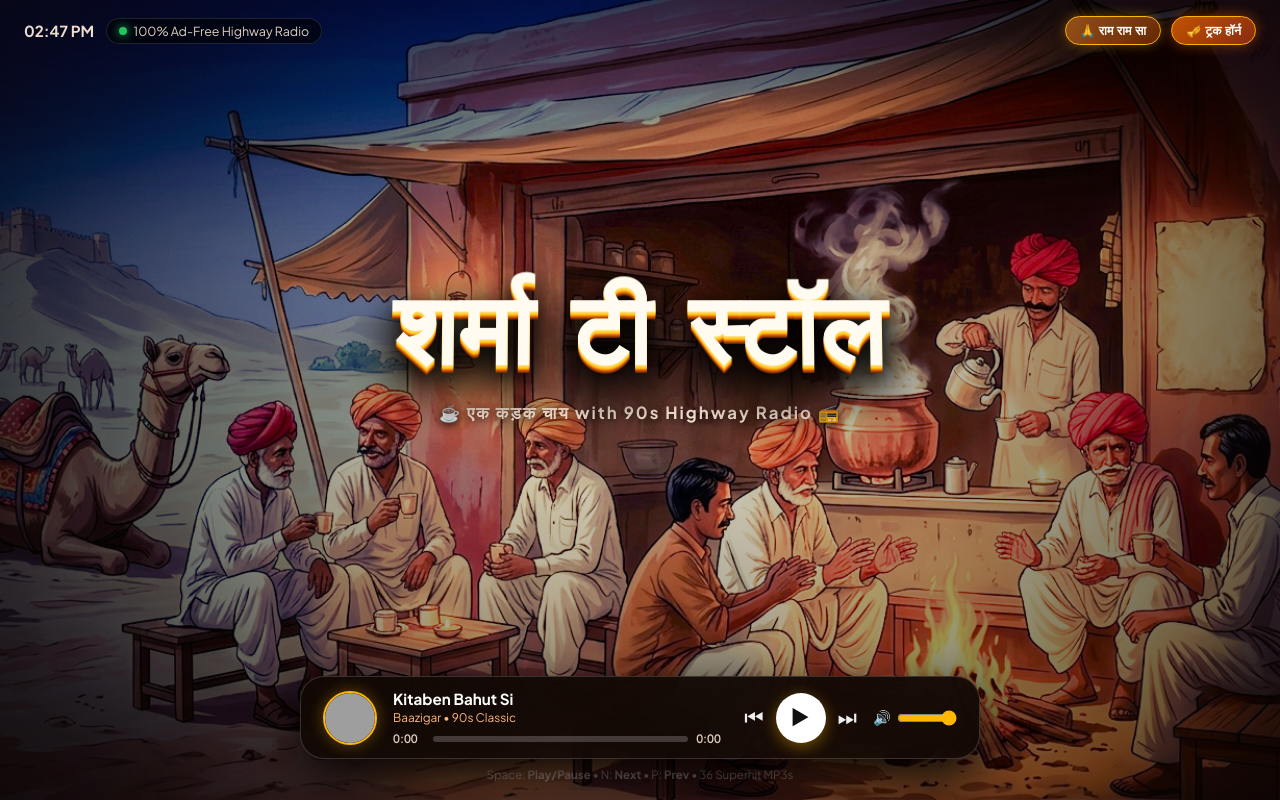
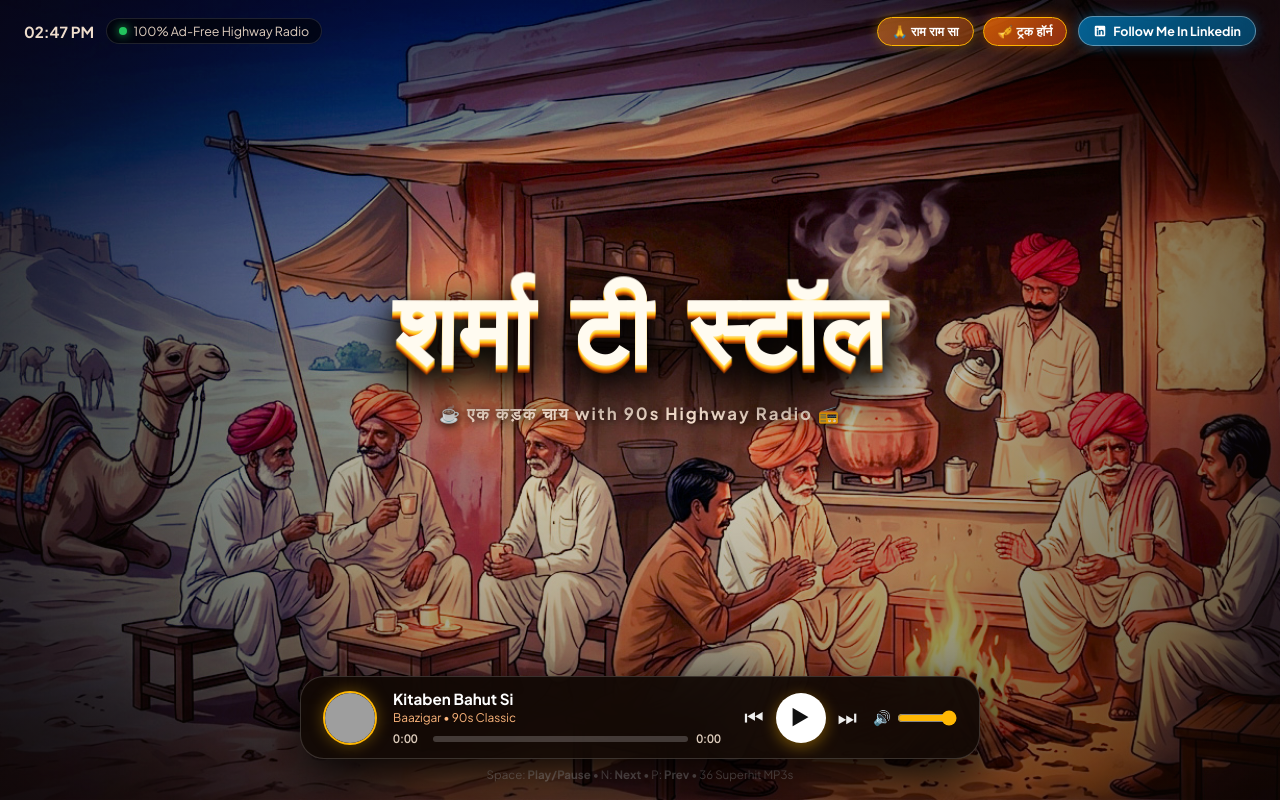
Before and after one commit to ayush-dirgh/Sharma_Tea_Stall, a plain HTML site: page index.html in a window 1280 px wide. Drawn offline with Linux system fonts and the light colour scheme; grey boxes are pictures that could not be loaded; a web font is replaced by a local one.

Commit message:
Update index.html

```diff
--- a/index.html
+++ b/index.html
@@ -14,6 +14,7 @@
       --amber-gold: #ffb703;
       --glass-panel: rgba(18, 9, 5, 0.94);
       --glass-border: rgba(255, 255, 255, 0.16);
+      --linkedin-blue: #0077b5;
     }
 
     * {
@@ -175,6 +176,36 @@
       transition: all 0.15s;
     }
     .truck-horn-btn:active { transform: scale(0.92); }
+
+    .linkedin-btn {
+      background: linear-gradient(135deg, rgba(0, 119, 181, 0.8), rgba(0, 85, 130, 0.75));
+      border: 1px solid rgba(255, 255, 255, 0.35);
+      color: #fff;
+      padding: 6px 14px;
+      border-radius: 99px;
+      font-size: 0.78rem;
+      font-weight: 700;
+      text-decoration: none;
+      display: flex;
+      align-items: center;
+      gap: 6px;
+      backdrop-filter: blur(10px);
+      box-shadow: 0 0 14px rgba(0, 119, 181, 0.45);
+      transition: all 0.2s ease;
+      cursor: pointer;
+    }
+    .linkedin-btn:hover {
+      background: linear-gradient(135deg, rgba(0, 140, 210, 0.95), rgba(0, 100, 150, 0.85));
+      box-shadow: 0 0 18px rgba(0, 140, 210, 0.65);
+      transform: translateY(-1px);
+    }
+    .linkedin-btn:active { transform: scale(0.94); }
+
+    .linkedin-icon {
+      width: 14px;
+      height: 14px;
+      fill: currentColor;
+    }
 
     main {
       flex: 1;
@@ -421,7 +452,7 @@
       .vol-box { display: none; }
       .footer-note { display: none; }
       .player-dock { padding: 10px 16px; }
-      .marwadi-voice-btn, .truck-horn-btn { font-size: 0.72rem; padding: 5px 10px; }
+      .marwadi-voice-btn, .truck-horn-btn, .linkedin-btn { font-size: 0.7rem; padding: 5px 10px; }
     }
   </style>
 </head>
@@ -449,6 +480,12 @@
         <button class="truck-horn-btn" onclick="blowTruckHorn()" title="ट्रक हॉर्न बजाओ">
           🎺 ट्रक हॉर्न
         </button>
+        <a href="https://www.linkedin.com/in/ayush-jain-644263353" target="_blank" rel="noopener noreferrer" class="linkedin-btn" title="Follow Ayush on LinkedIn">
+          <svg class="linkedin-icon" viewBox="0 0 24 24">
+            <path d="M19 3a2 2 0 0 1 2 2v14a2 2 0 0 1-2 2H5a2 2 0 0 1-2-2V5a2 2 0 0 1 2-2h14m-.5 15.5v-5.3a3.26 3.26 0 0 0-3.26-3.26c-.85 0-1.84.52-2.28 1.3v-1.11h-2.79v8.37h2.79v-4.93c0-.77.62-1.4 1.39-1.4a1.4 1.4 0 0 1 1.4 1.4v4.93h2.75M6.46 10.9v8.37H9.2V10.9H6.46M7.83 6.64c-.9 0-1.63.73-1.63 1.63s.73 1.63 1.63 1.63 1.63-.73 1.63-1.63-.73-1.63-1.63-1.63Z"/>
+          </svg>
+          Follow Me In Linkedin
+        </a>
       </div>
     </header>
 
```
